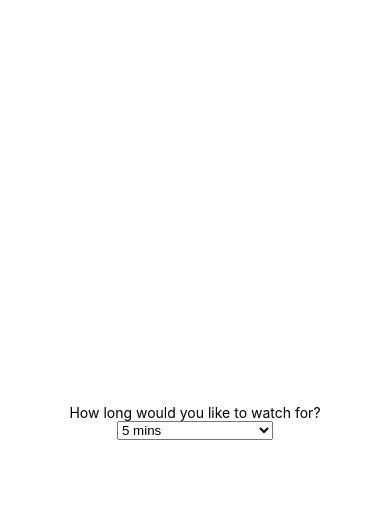
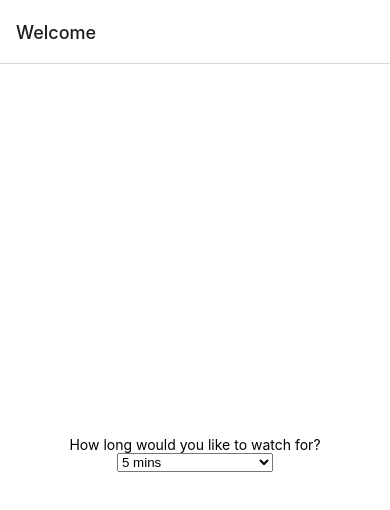
Before and after one commit to tommyrharper/youtube-wrapper, a React Native app: screen / in a window 390 px wide. Shown: the top 510 px of the page. Built offline with nearby package versions, Linux system fonts and the light colour scheme.

Commit message:
Add navigation container  to App.tsx

```diff
--- a/App.tsx
+++ b/App.tsx
@@ -1,9 +1,13 @@
 import { useState } from "react";
 import { StyleSheet, Text, View } from "react-native";
 import { Picker } from "@react-native-picker/picker";
+import { NavigationContainer } from "@react-navigation/native";
+import { createNativeStackNavigator } from "@react-navigation/native-stack";
 
-export default function App() {
-  const [lengthOfTime, setLengthOfTime] = useState(5);
+const Stack = createNativeStackNavigator();
+
+const HomeScreen = () => {
+  const [lengthOfTime, setLengthOfTime] = useState<number>(5);
   return (
     <View style={styles.container}>
       <Text>How long would you like to watch for?</Text>
@@ -21,6 +25,20 @@ export default function App() {
       </Picker>
     </View>
   );
+};
+
+export default function App() {
+  return (
+    <NavigationContainer>
+      <Stack.Navigator>
+        <Stack.Screen
+          name="Home"
+          component={HomeScreen}
+          options={{ title: "Welcome" }}
+        />
+      </Stack.Navigator>
+    </NavigationContainer>
+  );
 }
 
 const styles = StyleSheet.create({
```
